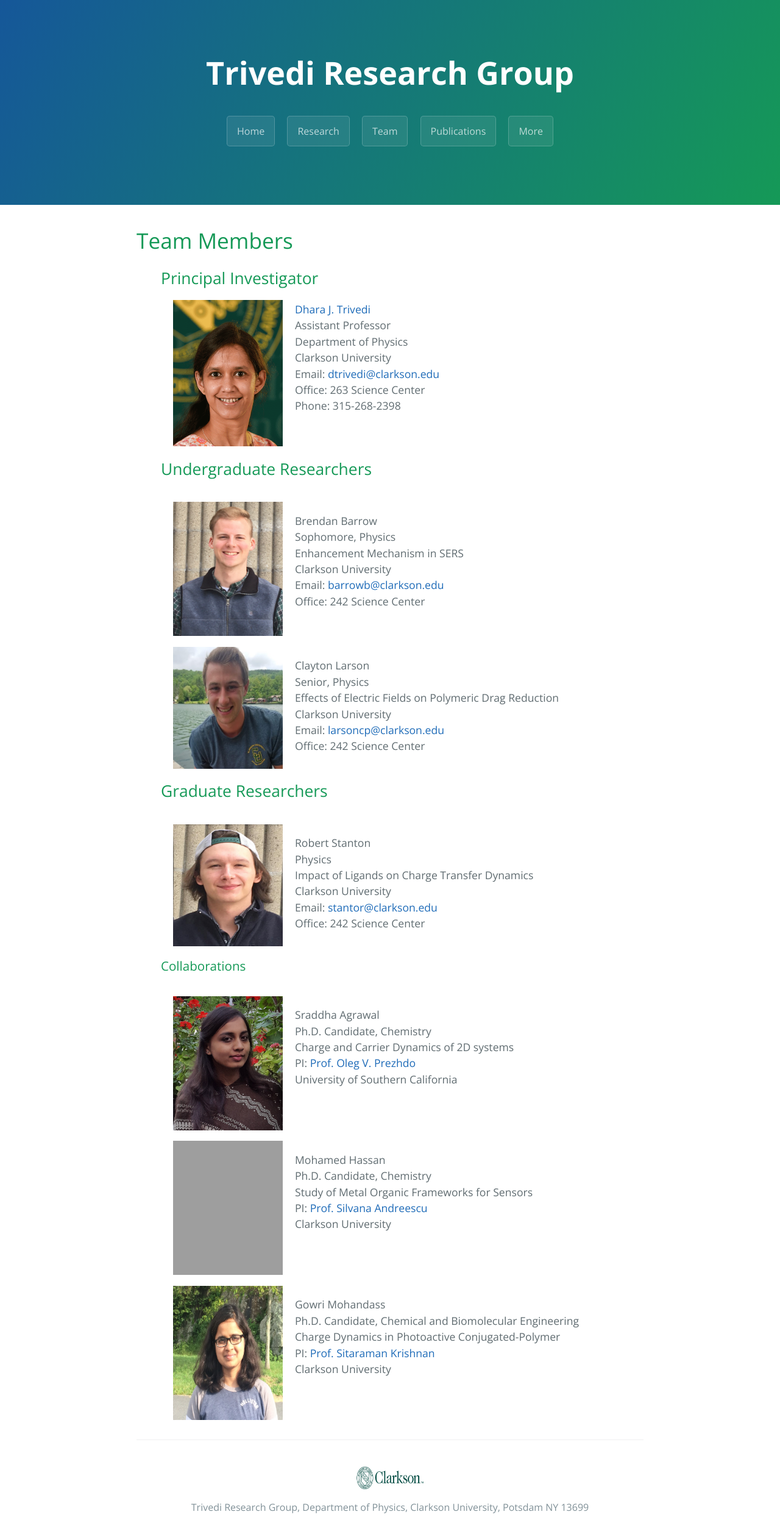
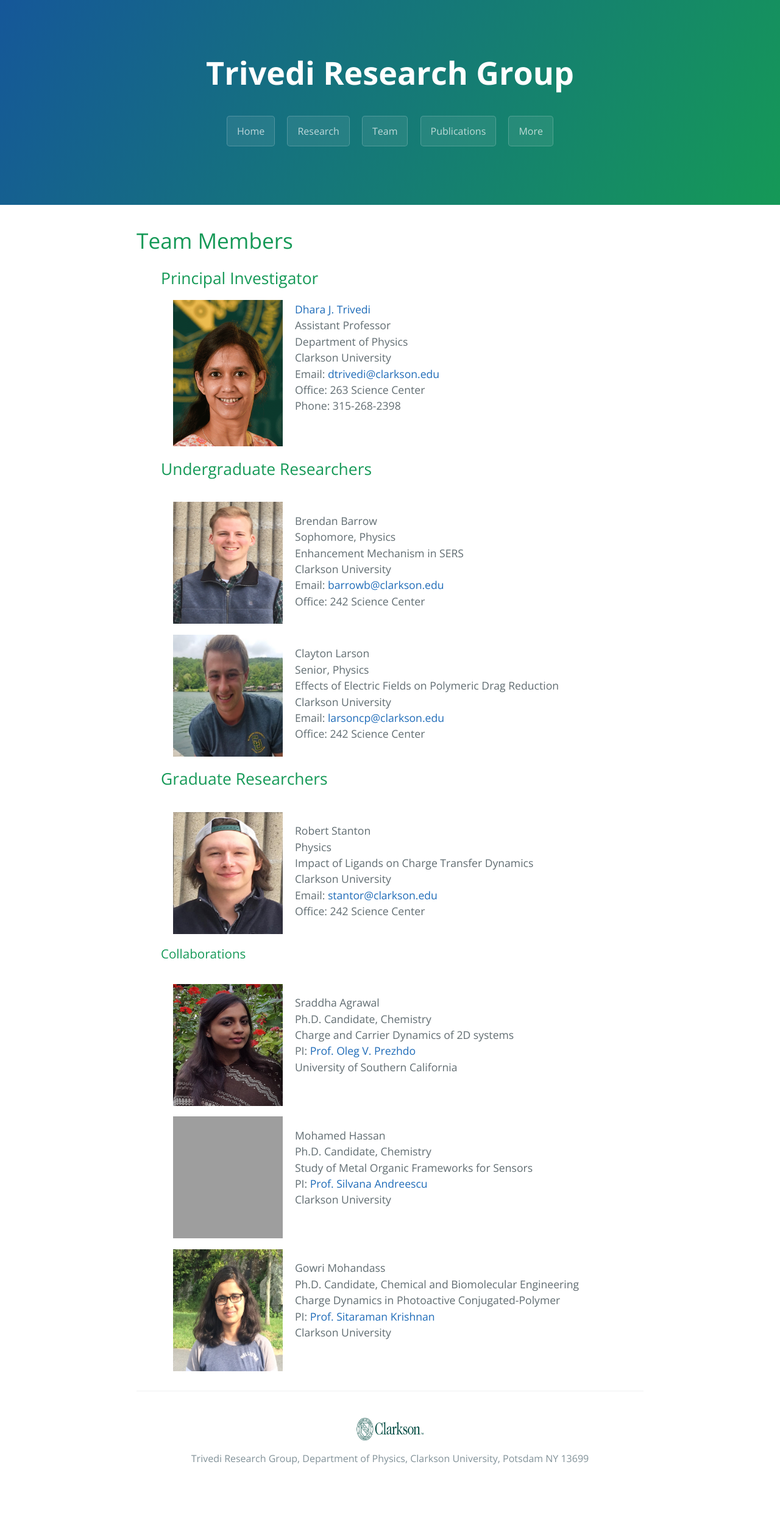
Before and after one commit to dharatrivedi/dharatrivedi.github.io, a Jekyll site: the page built from people.html, in a window 1280 px wide. Shown: the whole page at 61% size. Built offline with Jekyll 4.4.1, drawn with Linux system fonts in a browser that asks for light colours; after the commit the page ends 2436 px from its top, so only the background shows below that; grey boxes are pictures that could not be loaded.

Commit message:
Update people.html

```diff
--- a/people.html
+++ b/people.html
@@ -22,7 +22,7 @@ title: {{ site.name }}
     <h2>Undergraduate Researchers</h2>
   </ul>
   <ul class="clearfix">
-    <img class="img1" src="/images/BB.jpg" alt="BrendanBarrow" width="180" height="220"  hspace="20">
+    <img class="img1" src="/images/BB.jpg" alt="BrendanBarrow" width="180" height="200"  hspace="20">
     <p>
       Brendan Barrow<br />
       Sophomore, Physics<br />
@@ -62,7 +62,7 @@ title: {{ site.name }}
     <h3>Collaborations</h3>
   </ul>
   <ul class="clearfix">
-    <img class="img1" src="/images/SA.jpg" alt="SraddhaAgrawal" width="180" height="220"  hspace="20">
+    <img class="img1" src="/images/SA.jpg" alt="SraddhaAgrawal" width="180" height="200"  hspace="20">
     <p>
       Sraddha Agrawal<br />
       Ph.D. Candidate, Chemistry<br />
@@ -72,7 +72,7 @@ title: {{ site.name }}
     </p>
   </ul>
   <ul class="clearfix">
-    <img class="img1" src="/images/MH.jpg" alt="MohamedHassan" width="180" height="220"  hspace="20">
+    <img class="img1" src="/images/MH.jpg" alt="MohamedHassan" width="180" height="200"  hspace="20">
     <p>
       Mohamed Hassan<br />
       Ph.D. Candidate, Chemistry<br />
@@ -82,7 +82,7 @@ title: {{ site.name }}
     </p>
   </ul>
   <ul class="clearfix">
-    <img class="img1" src="/images/GM.jpg" alt="GowriMohandass" width="180" height="220"  hspace="20">
+    <img class="img1" src="/images/GM.jpg" alt="GowriMohandass" width="180" height="200"  hspace="20">
     <p>
       Gowri Mohandass<br />
       Ph.D. Candidate, Chemical and Biomolecular Engineering<br />
```
